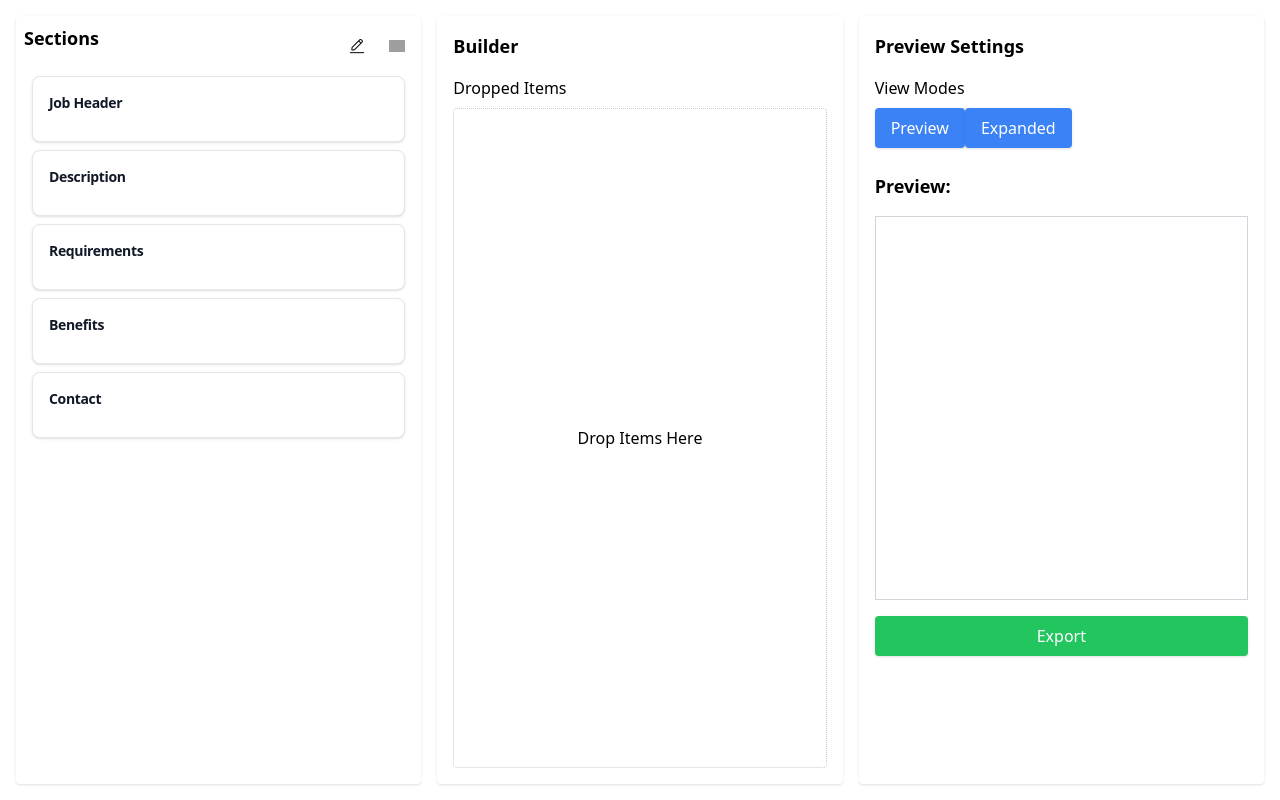
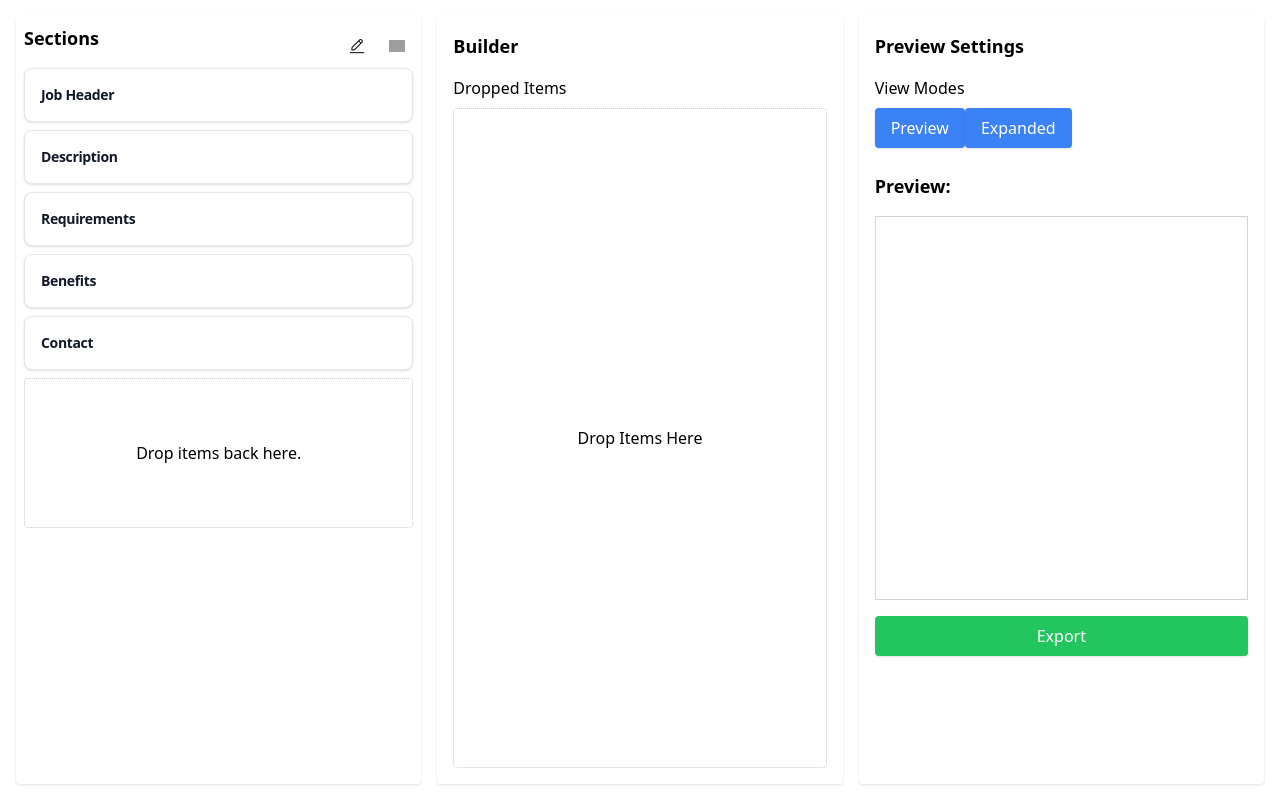
Before and after one commit to avinash6982/beo-job-ad-builder, a React (Vite) app: page / in a window 1280 px wide. Built offline with nearby package versions, Linux system fonts and the light colour scheme; grey boxes are pictures that could not be loaded.

Commit message:
FIX: source drop zone

```diff
--- a/src/api/initialData.js
+++ b/src/api/initialData.js
@@ -1,31 +1,31 @@
 export const initialSections = [
   {
     id: 1,
-    title: "Job Header",
+    name: "Job Header",
     description:
       "Lorem Ipsum is simply dummy text of the printing and typesetting industry. Lorem Ipsum has been the industry's standard dummy text ever since the 1500s, when an unknown printer took a galley of type and scrambled it to make a type specimen book.",
   },
   {
     id: 2,
-    title: "Description",
+    name: "Description",
     description:
       "Lorem Ipsum is simply dummy text of the printing and typesetting industry. Lorem Ipsum has been the industry's standard dummy text ever since the 1500s, when an unknown printer took a galley of type and scrambled it to make a type specimen book.",
   },
   {
     id: 3,
-    title: "Requirements",
+    name: "Requirements",
     description:
       "Lorem Ipsum is simply dummy text of the printing and typesetting industry. Lorem Ipsum has been the industry's standard dummy text ever since the 1500s, when an unknown printer took a galley of type and scrambled it to make a type specimen book.",
   },
   {
     id: 4,
-    title: "Benefits",
+    name: "Benefits",
     description:
       "Lorem Ipsum is simply dummy text of the printing and typesetting industry. Lorem Ipsum has been the industry's standard dummy text ever since the 1500s, when an unknown printer took a galley of type and scrambled it to make a type specimen book.",
   },
   {
     id: 5,
-    title: "Contact",
+    name: "Contact",
     description:
       "Lorem Ipsum is simply dummy text of the printing and typesetting industry. Lorem Ipsum has been the industry's standard dummy text ever since the 1500s, when an unknown printer took a galley of type and scrambled it to make a type specimen book.",
   },
--- a/src/components/AddSectionForm.jsx
+++ b/src/components/AddSectionForm.jsx
@@ -2,15 +2,15 @@ import React, { useEffect, useState } from "react";
 import { v4 as uuidv4 } from "uuid";
 
 const AddSectionFormModal = ({ onClose, onSuccess, edit, data }) => {
-  const [title, setTitle] = useState("");
+  const [name, setName] = useState("");
   const [description, setDescription] = useState("");
 
   const handleSubmit = (e) => {
     e.preventDefault();
-    if (title.trim() && description.trim()) {
+    if (name.trim() && description.trim()) {
       const newSection = {
         id: edit ? data.id : uuidv4(), // Generate a unique ID
-        title,
+        name,
         description,
       };
       onSuccess(newSection);
@@ -22,7 +22,7 @@ const AddSectionFormModal = ({ onClose, onSuccess, edit, data }) => {
 
   useEffect(() => {
     if (edit && !!data) {
-      setTitle(data?.title);
+      setName(data?.name);
       setDescription(data?.description);
     }
   }, [edit, data]);
@@ -53,8 +53,8 @@ const AddSectionFormModal = ({ onClose, onSuccess, edit, data }) => {
               type="text"
               className="mt-1 block w-full px-3 py-2 bg-gray-50 border border-gray-300 rounded-lg shadow-sm focus:outline-none focus:ring-blue-500 focus:border-blue-500 sm:text-sm"
               placeholder="Enter section title"
-              value={title}
-              onChange={(e) => setTitle(e.target.value)}
+              value={name}
+              onChange={(e) => setName(e.target.value)}
               required
             />
           </div>
--- a/src/components/SectionItem.jsx
+++ b/src/components/SectionItem.jsx
@@ -3,11 +3,11 @@ import Draggable from "../hoc/Draggable";
 function SectionItem({ data, editMode, actions }) {
   if (editMode)
     return (
-      <button className="w-full p-4 bg-white border border-gray-200 rounded-lg shadow hover:bg-gray-100 mb-2 cursor-grab select-none">
+      <button className="w-full p-3 bg-white border border-gray-200 rounded-lg shadow hover:bg-gray-100 mb-2 cursor-grab select-none">
         <div className="flex justify-between">
-          <h5 className="text-sm font-semibold tracking-tight text-gray-900 pb-3">
-            {data.title}
-          </h5>
+          <h4 className="p-1 text-sm font-semibold tracking-tight text-gray-900">
+            {data.name}
+          </h4>
           {actions}
         </div>
       </button>
@@ -16,9 +16,9 @@ function SectionItem({ data, editMode, actions }) {
   return (
     <Draggable data={data}>
       <div className="flex justify-between">
-        <h5 className="text-sm font-semibold tracking-tight text-gray-900 pb-3">
-          {data.title}
-        </h5>
+        <h4 className="p-1 text-sm font-semibold tracking-tight text-gray-900">
+          {data.name}
+        </h4>
       </div>
     </Draggable>
   );
--- a/src/hoc/Draggable.jsx
+++ b/src/hoc/Draggable.jsx
@@ -22,7 +22,7 @@ function Draggable(props) {
 
   return (
     <button
-      className="w-full p-4 bg-white border border-gray-200 rounded-lg shadow hover:bg-gray-100 mb-2 cursor-grab select-none"
+      className="w-full p-3 bg-white border border-gray-200 rounded-lg shadow hover:bg-gray-100 mb-2 cursor-grab select-none"
       ref={(node) => {
         setNodeRef(node); // Make it draggable
         setDroppableRef(node); // Make it droppable
--- a/src/hoc/Droppable.jsx
+++ b/src/hoc/Droppable.jsx
@@ -16,30 +16,10 @@ function Droppable(props) {
     border: isOver ? "1px dotted green" : "1px dotted #ccc",
   };
 
-  // different dropzone stylings made for sections list
-  // supposed to be active when the section is dragged back-
-  // -to its initial position ie, the sections tab
-  if (props?.behavior === "source")
-    return (
-      <div
-        ref={setNodeRef}
-        className="p-2 pb-0 rounded flex flex-col h-full w-full min-h-[100px] pb-20"
-        style={sourceStyle}
-      >
-        {props.children.length > 0 ? (
-          props.children
-        ) : (
-          <div className="flex justify-center items-center flex-grow">
-            Drop sections back here.
-          </div>
-        )}
-      </div>
-    );
-
   return (
     <div
       ref={setNodeRef}
-      className="p-1 rounded flex justify-center items-center h-full w-full min-h-[100px]"
+      className="p-1 rounded flex justify-center items-center h-full w-full min-h-[150px]"
       style={defaultStyles}
     >
       {props.children}
--- a/src/panels/SectionsPanel.jsx
+++ b/src/panels/SectionsPanel.jsx
@@ -27,13 +27,13 @@ const SectionsPanel = () => {
   const EditActions = ({ section }) => (
     <div className="flex flex-row space-x-2">
       <div
-        className="cursor-pointer p-2 hover:bg-blue-300 rounded-full flex items-center justify-center transition-all duration-200"
+        className="cursor-pointer p-1 hover:bg-blue-300 rounded-full flex items-center justify-center transition-all duration-200"
         onClick={() => handleSectionEdit(section)}
       >
         <img src={editIcon} width={14} alt="Edit" />
       </div>
       <div
-        className="cursor-pointer p-2 hover:bg-red-300 rounded-full flex items-center justify-center transition-all duration-200"
+        className="cursor-pointer p-1 hover:bg-red-300 rounded-full flex items-center justify-center transition-all duration-200"
         onClick={() => handleSectionDelete(section)}
       >
         <img src={deleteIcon} width={14} alt="Delete" />
@@ -75,7 +75,6 @@ const SectionsPanel = () => {
       </div>
 
       <div className="flex-grow flex flex-col justify-center items-center">
-        <Droppable behavior="source" id={"sections-dropzone"}>
         {sections.map((section, index) => (
           <SectionItem
             editMode={editMode}
@@ -84,7 +83,7 @@ const SectionsPanel = () => {
             key={index}
           />
         ))}
-        </Droppable>
+        <Droppable id={"sections-dropzone"}>Drop items back here.</Droppable>
       </div>
       {addSectionModalVisible && (
         <AddSectionFormModal
```
Lines whose indentation alone changed are shown as unchanged.
